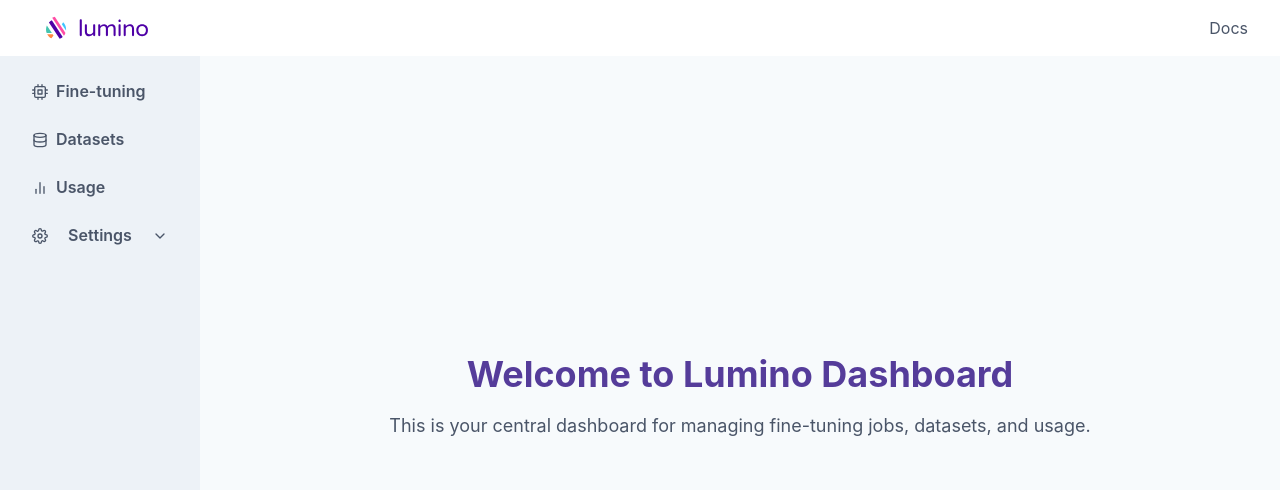
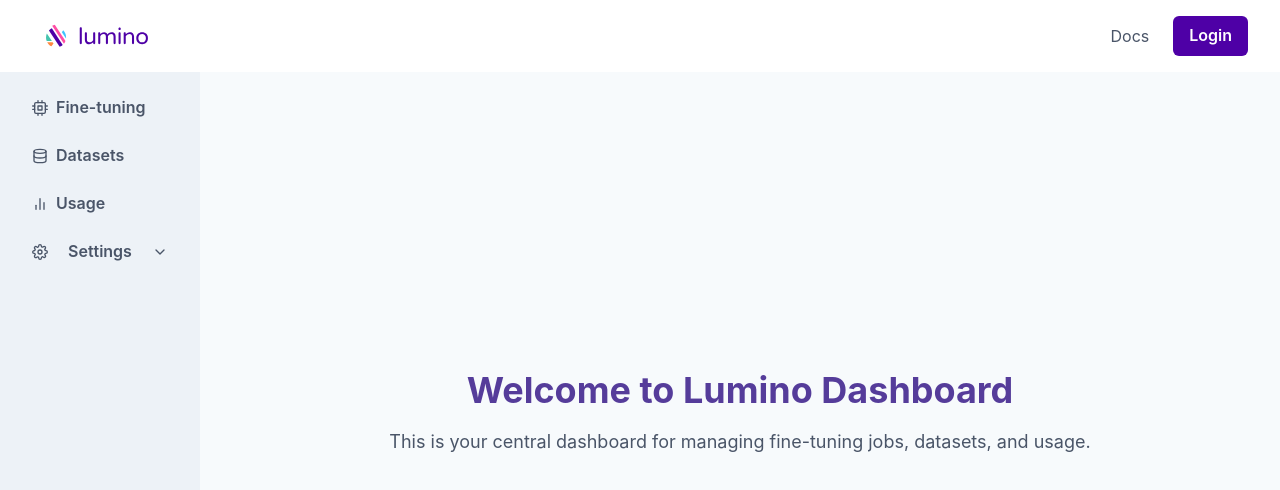
Before and after one commit to luminolabs/lumino-ui, a Next.js app: page / in a window 1280 px wide. Shown: the top 490 px of the page. Built offline with nearby package versions, Linux system fonts and the light colour scheme; no server answers.

Commit message:
Add login button to homepafe

```diff
--- a/package.json
+++ b/package.json
@@ -9,6 +9,7 @@
     "lint": "next lint"
   },
   "dependencies": {
+    "@chakra-ui/icons": "^2.1.1",
     "@chakra-ui/react": "^2.8.2",
     "@emotion/react": "^11.13.3",
     "@emotion/styled": "^11.13.0",
--- a/src/app/layout.tsx
+++ b/src/app/layout.tsx
@@ -7,6 +7,7 @@ import theme from "../theme";
 import ErrorFallback from "@/components/ErrorFallback";
 import Sidebar from "@/components/layout/Sidebar";
 import Header from "@/components/layout/Header";
+import { AuthProvider } from '@/context/AuthContext';
 
 export default function RootLayout({
   children,
@@ -17,6 +18,7 @@ export default function RootLayout({
     <html lang="en">
       <body>
         <ErrorBoundary FallbackComponent={ErrorFallback}>
+          <AuthProvider>
             <Suspense fallback={<div>Loading...</div>}>
               <ChakraProvider theme={theme}>
                 <Flex flexDirection="column" minHeight="100vh">
@@ -30,6 +32,7 @@ export default function RootLayout({
                 </Flex>
               </ChakraProvider>
             </Suspense>
+          </AuthProvider>
         </ErrorBoundary>
       </body>
     </html>
--- a/src/components/layout/Header.tsx
+++ b/src/components/layout/Header.tsx
@@ -1,9 +1,18 @@
 import React from 'react';
-import { Box, Flex, Spacer, Link, Text } from '@chakra-ui/react';
+import { Box, Flex, Spacer, Link, Button, useBreakpointValue, Menu, MenuButton, MenuList, MenuItem } from '@chakra-ui/react';
 import NextLink from 'next/link';
 import Image from 'next/image';
+import { useAuth } from '@/context/AuthContext';
+import { ChevronDownIcon } from '@chakra-ui/icons';
 
 const Header = () => {
+  const { isLoggedIn, userName, logout } = useAuth();
+  const isMobile = useBreakpointValue({ base: true, md: false });
+
+  const handleLogin = () => {
+    window.location.href = `${process.env.NEXT_PUBLIC_API_BASE_URL}/auth0/login`;
+  };
+
   return (
     <Box as="header" bg="white" boxShadow="sm" py={4} px={8}>
       <Flex maxW="container.xl" mx="auto" alignItems="center">
@@ -17,19 +26,34 @@ const Header = () => {
                 objectFit="contain"
               />
             </Box>
-            {/* <Text fontSize="xl" fontWeight="bold" color="purple.700">
-              lumino
-            </Text> */}
           </Flex>
         </NextLink>
         <Spacer />
-        <Flex gap={6}>
-          {/* <Link as={NextLink} href="/dashboard" color="gray.600">
-            Dashboard
-          </Link> */}
+        <Flex gap={6} alignItems="center">
           <Link as={NextLink} href="https://docs.luminolabs.ai" target="_blank" color="gray.600">
             Docs
           </Link>
+          {isLoggedIn ? (
+            <Menu>
+              <MenuButton as={Button} rightIcon={<ChevronDownIcon />}>
+                {userName}
+              </MenuButton>
+              <MenuList>
+                <MenuItem as={NextLink} href="/dashboard">Dashboard</MenuItem>
+                <MenuItem onClick={logout}>Logout</MenuItem>
+              </MenuList>
+            </Menu>
+          ) : (
+            <Button
+              color="white"
+              bg="#4e00a6"
+              _hover={{ bg: "#0005A6" }}
+              width={isMobile ? "100%" : "auto"}
+              onClick={handleLogin}
+            >
+              Login
+            </Button>
+          )}
         </Flex>
       </Flex>
     </Box>
--- /dev/null
+++ b/src/context/AuthContext.tsx
@@ -0,0 +1,53 @@
+import React, { createContext, useState, useEffect, useContext } from 'react';
+import { fetchWithAuth } from '@/utils/api';
+
+interface AuthContextType {
+  isLoggedIn: boolean;
+  userName: string;
+  checkLoginStatus: () => Promise<void>;
+  logout: () => void;
+}
+
+const AuthContext = createContext<AuthContextType | undefined>(undefined);
+
+export const AuthProvider: React.FC<{ children: React.ReactNode }> = ({ children }) => {
+  const [isLoggedIn, setIsLoggedIn] = useState(false);
+  const [userName, setUserName] = useState('');
+
+  const checkLoginStatus = async () => {
+    try {
+      const userData = await fetchWithAuth('/v1/users/me');
+      setIsLoggedIn(true);
+      setUserName(userData.name);
+    } catch (error) {
+      console.error('Error checking login status:', error);
+      setIsLoggedIn(false);
+      setUserName('');
+    }
+  };
+
+  const logout = () => {
+    // Implement logout logic here
+    setIsLoggedIn(false);
+    setUserName('');
+    // Additional logout logic (e.g., clearing tokens, redirecting)
+  };
+
+  useEffect(() => {
+    checkLoginStatus();
+  }, []);
+
+  return (
+    <AuthContext.Provider value={{ isLoggedIn, userName, checkLoginStatus, logout }}>
+      {children}
+    </AuthContext.Provider>
+  );
+};
+
+export const useAuth = () => {
+  const context = useContext(AuthContext);
+  if (context === undefined) {
+    throw new Error('useAuth must be used within an AuthProvider');
+  }
+  return context;
+};
```
Also changed, not shown: 1 other file (tests, documents, lock files or other folders). Lines whose indentation alone changed are shown as unchanged.
